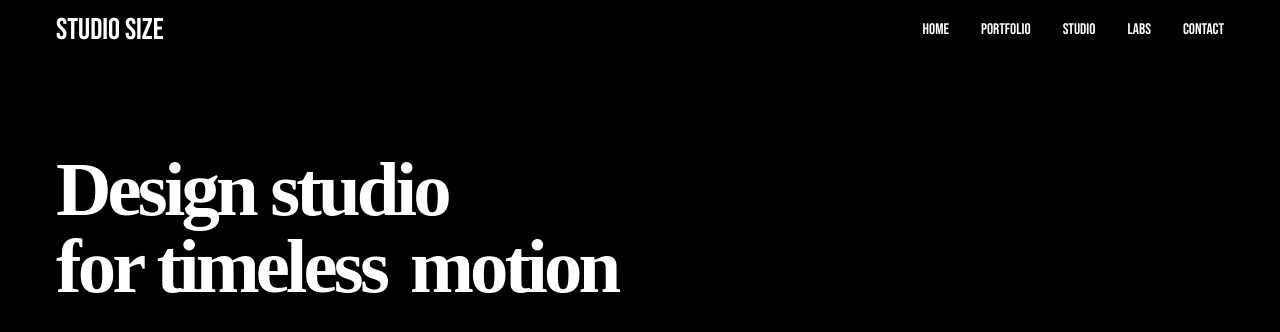
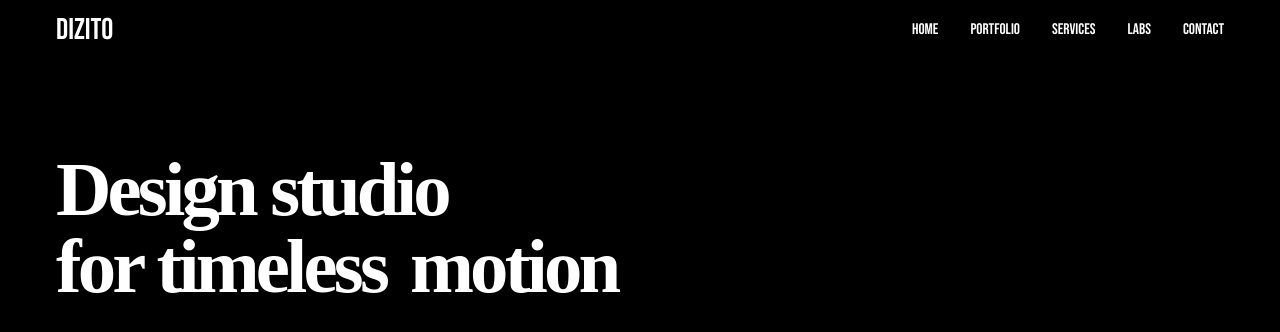
Before and after one commit to rohansharma111/Dizito, a Next.js app: page / in a window 1280 px wide. Shown: the top 332 px of the page. Built offline with nearby package versions, Linux system fonts and the light colour scheme.

Commit message:
Update Navbar.tsx

```diff
--- a/components/Navbar.tsx
+++ b/components/Navbar.tsx
@@ -125,12 +125,12 @@ const Navbar: React.FC = () => {
       >
         <div className="w-full h-[60px] flex items-center justify-between px-4 md:px-14">
           <div className="logo">
-            <h1 className="text-white text-2xl md:text-3xl">Studio Size</h1>
+            <h1 className="text-white text-2xl md:text-3xl">Dizito</h1>
           </div>
           <div className="hidden md:flex nav-text text-white items-center justify-between w-68 gap-8 font-medium text-[1.2vw]">
             <NavItem index={0}>Home</NavItem>
             <NavItem index={1}>Portfolio</NavItem>
-            <NavItem index={2}>Studio</NavItem>
+            <NavItem index={2}>Services</NavItem>
             <NavItem index={3}>Labs</NavItem>
             <NavItem index={4}>Contact</NavItem>
           </div>
@@ -151,7 +151,7 @@ const Navbar: React.FC = () => {
         <div className="flex flex-col items-center justify-center h-full">
           <NavItem index={0} menuItem>Home</NavItem>
           <NavItem index={1} menuItem>Portfolio</NavItem>
-          <NavItem index={2} menuItem>Studio</NavItem>
+          <NavItem index={2} menuItem>Services</NavItem>
           <NavItem index={3} menuItem>Labs</NavItem>
           <NavItem index={4} menuItem>Contact</NavItem>
         </div>
```
